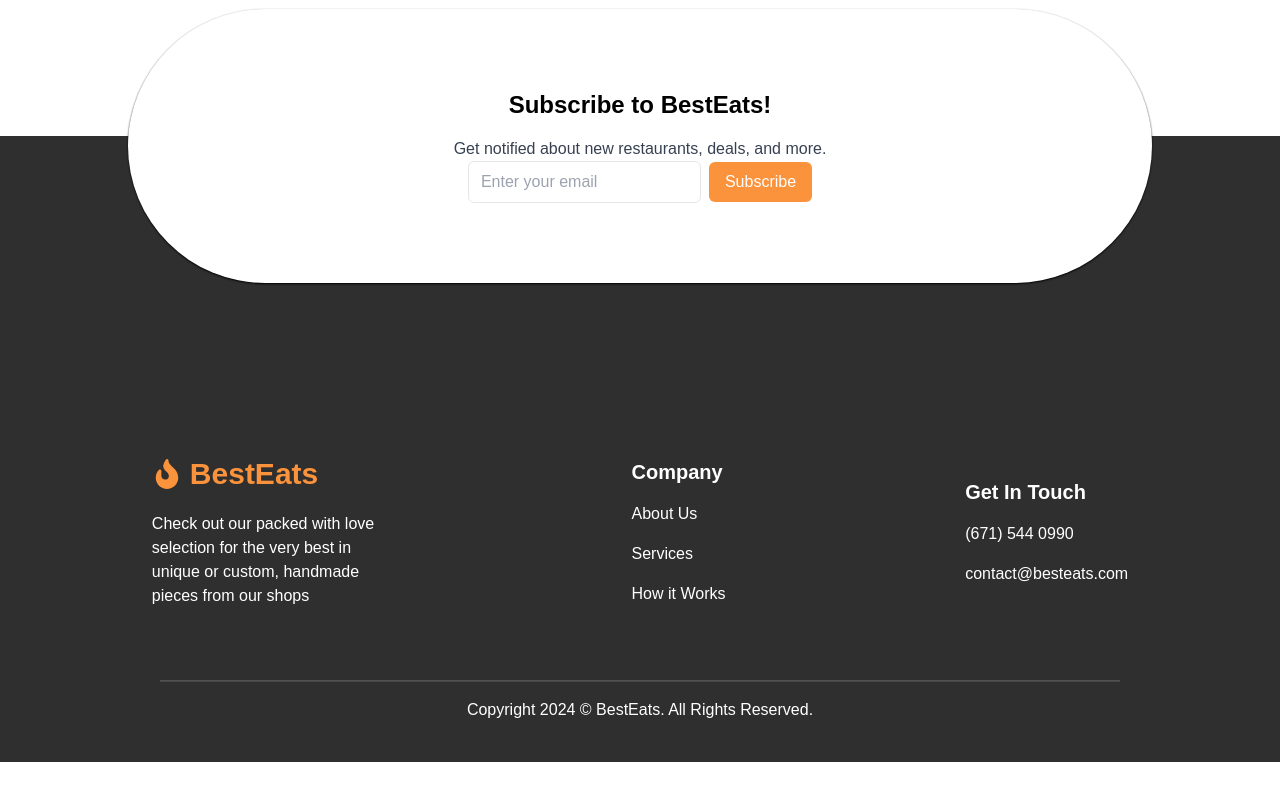
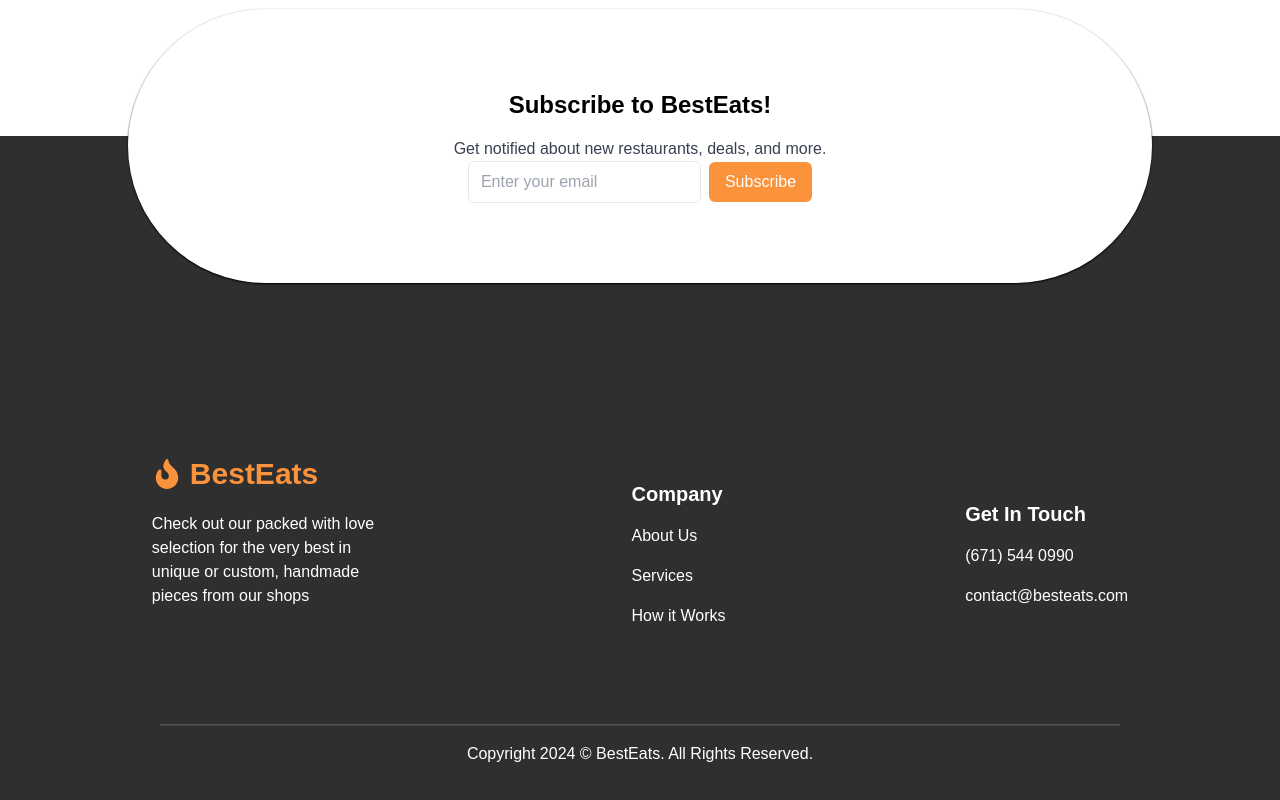
Before and after one commit to TsvetomirMichov/BestEats, a React (Vite) app in the folder client/: page / in a window 1280 px wide. Shown: the part 3170-3970 px from the top of the page. Before the commit the page ends 3932 px from the top, so only its background shows below. Built offline with nearby package versions, Linux system fonts and the light colour scheme; no server answers.

Commit message:
Update Footer.tsx

```diff
--- a/client/src/components/Footer.tsx
+++ b/client/src/components/Footer.tsx
@@ -75,7 +75,7 @@ const Footer = () => {
         </div>
 
         {/* Left and right content (replace with your links) */}
-        <div className='flex flex-col gap-4 justify-center '>
+        <div className='flex flex-col gap-4 justify-center py-6 '>
           <h1 className='text-xl font-semibold text-white '>{t("footer.company.title")}</h1>
           <Link to={"/about"} className='text-md text-white hover:text-orange-400'>{t("footer.company.links.aboutUs")}</Link>
           <a onClick={() => scrollToHowItWorks("howitworks")} className='text-md text-white hover:text-orange-400'>{t("footer.company.links.services")}</a>
```
